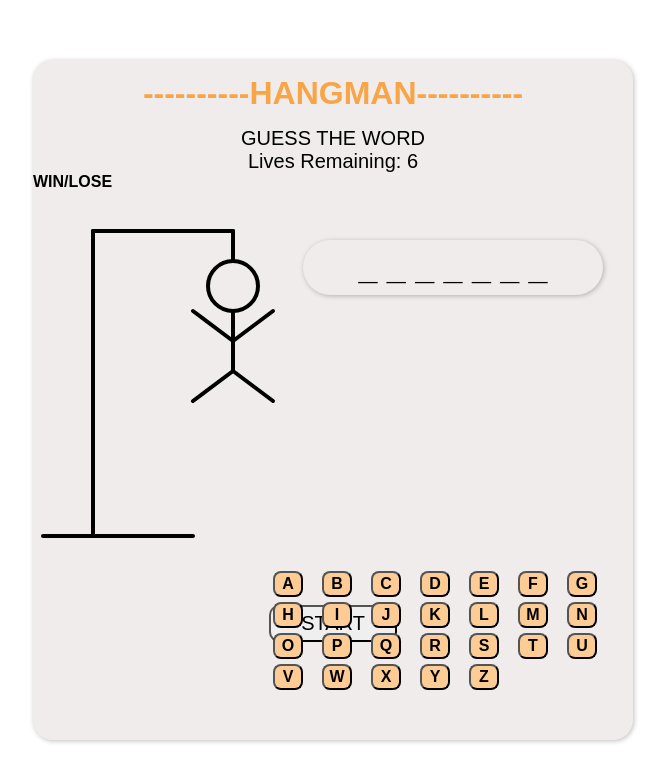
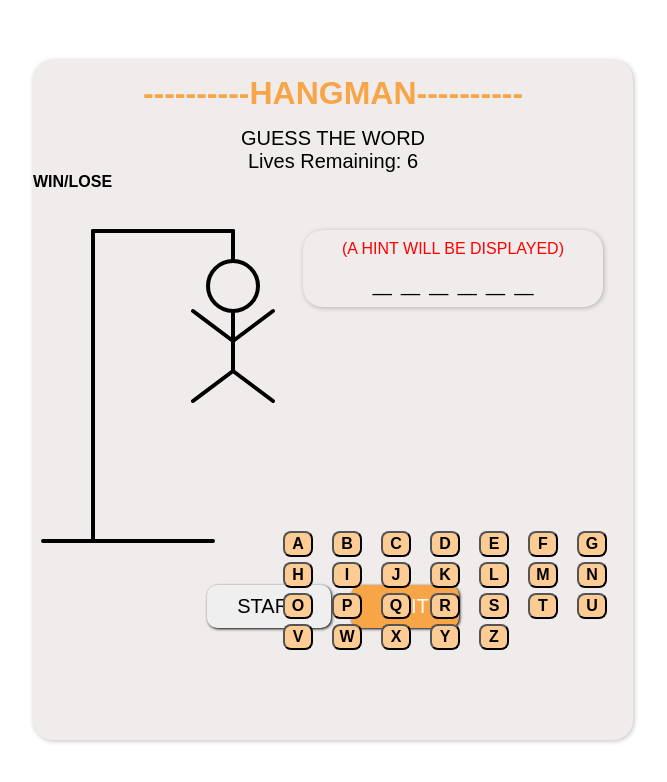
Before and after one commit to KosyAbone/hangman-game, a PHP site: page / in a window 1280 px wide. Shown: the top 782 px of the page, without its empty margins (307-974 px from the left). Run offline with PHP 8.4, Linux system fonts and the light colour scheme.

Commit message:
logic for startBtn modified, added quit button, modified css stylings

```diff
--- a/hangMan.js
+++ b/hangMan.js
@@ -1,14 +1,16 @@
-let userGuess = document.getElementById('word')
-let lives = document.getElementById('lives')
-let startBtn = document.getElementById('start-btn')
-let finalMessage = document.getElementById('final-message')
-let letters = document.getElementsByClassName('alphabet')
-console.log(letters[0].innerHTML)
-let displayedHint = document.getElementById('hint')
+let userGuess = document.querySelector('#word')
+let hint = document.querySelector('#hint')
+let lives = document.querySelector('#lives')
+let startBtn = document.querySelector('.start-btn')
+let quitBtn = document.querySelector('.quit-btn')
+let finalMessage = document.querySelector('#final-message')
+let letters = document.querySelectorAll('.alphabet')
+
 let letter;
 let initialFill;
 let tries = []
 let chosenWord;
+let chosenHint;
 let failed = 0
 
 
@@ -18,18 +20,22 @@ const hints = ["fruit", "fabric", "social-media", "place", "country", "state"];
 
 function generateWord() { // Function that generates the word randomly
 	let randNum = Math.floor(Math.random() * words.length);
-	chosenWord = words[randNum];
-    return chosenWord
+	let word = words[randNum];
+    return word
 }
 
 function generateHint(word){
 	let index = words.indexOf(word);
 	let hint = hints[index];
-    return hint
+    return hint;
 }
 
-function guessedWord() {
-    userGuess.innerHTML = chosenWord.split('').map(letter => (tries.indexOf(letter) >= 0 ? letter.toLowerCase() : "_ ")).join('');
+function showWord() {
+    userGuess.innerHTML = chosenWord.split('').
+                            map(letter =>
+                                (tries.indexOf(letter) >= 0 ? letter.toLowerCase() : "_ "))
+                            .join('');
+    hint.innerHTML = chosenHint
     //document.getElementById('display1').value = wordStatus;
 }
 
@@ -46,8 +52,10 @@ function checkGameWon(){
 
 /* ---when start is clicked to begin game--- */
 function handleStart(){
-    chosenWord = generateWord()
-    displayedHint = generateHint()
+    console.log('clicked')
+    chosenWord = generateWord().toLowerCase()
+    chosenHint = generateHint(chosenWord)
+    showWord()
     tries = []
     failed = 0;
     initialFill = chosenWord.replace(/[A-Z]/g, '_ ')
@@ -56,6 +64,7 @@ function handleStart(){
         each.style.backgroundColor = "#fdcc94"
     }
 }
+startBtn.addEventListener('click', handleStart)
 
 /* ---To target each alphabet press/click--- */
 document.querySelector('.alpha-container').addEventListener('click', e => {
--- a/index.css
+++ b/index.css
@@ -35,17 +35,17 @@ body {
     font-size: 20px;
     text-align: center;
     box-shadow: 1px 1px 5px rgba(0,0,0,0.25);
-    border-radius: 30px;
-    padding: 8px 15px;
+    border-radius: 20px;
+    padding: 8px 10px;
     width: 50%;
-    top: 180px;
+    top: 170px;
     right: 30px;
 }
 
 .alpha-container {
     position: absolute;
-    bottom: 30px;
-    left: 20px;
+    bottom: 70px;
+    left: 30px;
     display: grid;
     width: 63%;
     grid-template-columns: repeat(7,1fr);
@@ -55,7 +55,7 @@ body {
 }
 
 .alphabet{
-    background-color: #fdcc94;
+    background-color: rgb(253, 204, 148);
     font-size: 16px;
     font-weight: 600;
     border-radius: 8px;
@@ -65,7 +65,8 @@ body {
 
 .alphabet:hover{
     cursor: pointer;
-    background-color: #9b6c38;
+    background-color: rgba(253, 204, 148, 0.5);
+    transform: scale(1.2);
 }
 
 .figure-container {
@@ -76,32 +77,52 @@ body {
   }
 #hint{
     color: red;
-    background-color: white;
-    padding: 2px 10px;
+    padding: 2px 5px;
     border-radius: 10px;
-    font-size: 15px;
-    display: none;
+    font-size: 16px;
+    text-transform: uppercase;
+    /* display: none; */
 }
-  #word{
+#word{
       font-size: 34px;
-  }
+}
 
-/* .figure-part {
-    display: none;
-}  */
+.figure-part {
+    /* display: none; */
+}
 
-#start-btn{
-    /* position: absolute; */
-    margin: 60px auto;
-    display: block;
-    padding: 5px 30px;
+#dialog-btns{
+    display: flex;
+    justify-content: center;
+    align-items: center;
+    margin-top: 20px;
+    padding: 10px 0;
+}
+
+.dialog-btn{
+    margin: 0 10px;
+    padding: 10px 30px;
+    border-style: none;
+    box-shadow: 1px 1px 3px black;
     border-radius: 10px;
-    /* top: 520px; */
     font-size: 20px;
 }
-#start-btn:hover{
+
+.dialog-btn:hover{
     cursor: pointer;
+    font-weight: 600;
     background-color: #ebe9e9;
     color:#f8a547;
-    transform: scale(1.15)
+    transform: scale(1.09)
 }
+
+.quit-btn{
+    background-color: #f8a547;
+    color:#fff;
+}
+
+.quit-btn:hover{
+    background-color: #f8a547;
+    transform: scale(1.09);
+    color: white
+}
--- a/index.html
+++ b/index.html
@@ -11,19 +11,19 @@
             <p>GUESS THE WORD</p>
 
             <div class="userGuess">
-                <button id="hint">(the hint)</button>
-                <h1 id="word">_ _ _ _ _ _ _</h1>
+                <p id="hint">(A hint will be displayed)</p>
+                <h1 id="word">_ _ _ _ _ _</h1>
             </div>
             <p>Lives Remaining: <span id="lives">6</span></p>
 
             <h4 id="final-message">WIN/LOSE</h4>
 
-            <svg height="350" width="250" class="figure-container">
+            <svg height="360" width="250" class="figure-container">
                 <!-- Rod -->
                 <line x1="60" y1="40" x2="200" y2="40" />
                 <line x1="200" y1="40" x2="200" y2="70" />
-                <line x1="60" y1="40" x2="60" y2="345" />
-                <line x1="10" y1="345" x2="160" y2="345" />
+                <line x1="60" y1="40" x2="60" y2="350" />
+                <line x1="10" y1="350" x2="180" y2="350" />
 
                 <!-- Head -->
                 <circle cx="200" cy="95" r="25" class="figure-part" />
@@ -66,7 +66,10 @@
                 <button class="alphabet">Z</button>
             </div>
 
-            <button id="start-btn" onclick="handleStart()">START</button>
+            <div id="dialog-btns">
+                <button class="dialog-btn start-btn">START</button>
+                <button class="dialog-btn quit-btn">QUIT</button>
+            </div>
 
         </div>
 
```
